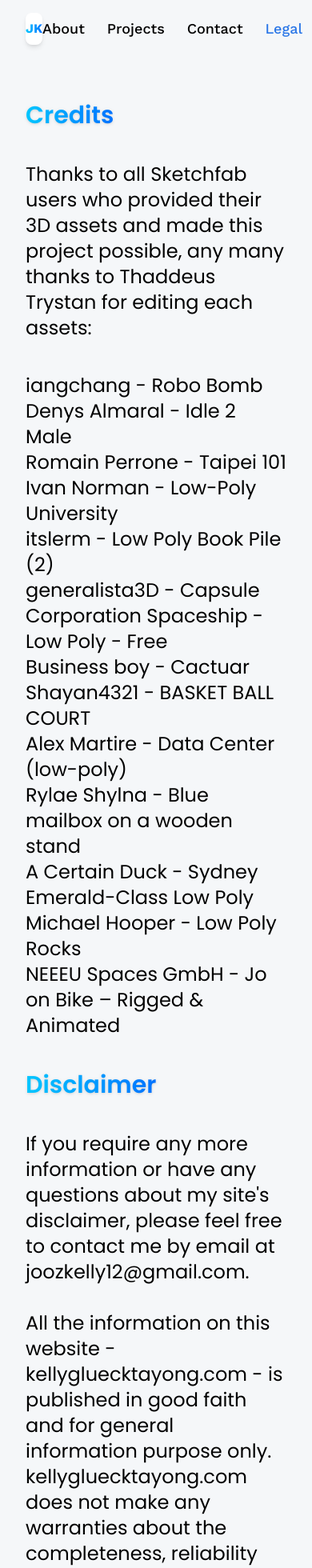
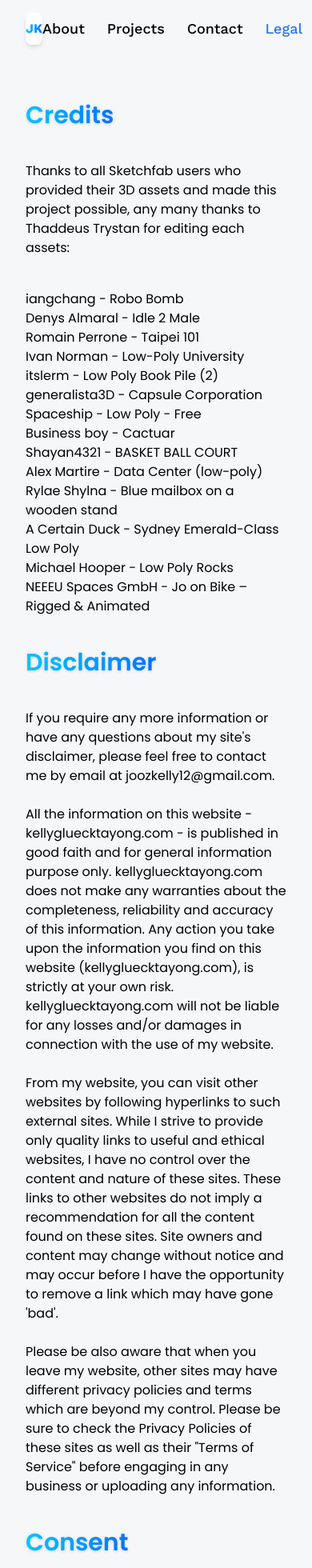
Before and after one commit to JoozKelly/kelly-portfolio, a React (Vite) app: page /legal in a window 390 px wide. Shown: the top 1960 px of the page at 80% size. Built offline with nearby package versions, Linux system fonts and the light colour scheme.

Commit message:
first commit

```diff
--- a/src/pages/Legal.jsx
+++ b/src/pages/Legal.jsx
@@ -11,12 +11,12 @@
         drop-shadow">Credits</span>
             </h1>
 
-            <div className="text-2xl font-poppins my-10 gap-16">
+            <div className="lg:text-2xl font-poppins my-10 gap-16 sm:text-xl sm:leading-snug">
                 <p > Thanks to all Sketchfab users who provided their 3D assets and made this project possible, any many
                     thanks to Thaddeus Trystan for editing each assets:</p>
             </div>
 
-            <h4 className="text-2xl font-poppins my-10 gap-16">
+            <h4 className="lg:text-2xl font-poppins my-10 gap-16 sm:text-xl sm:leading-snug">
                 iangchang - Robo Bomb <br />
                 Denys Almaral - Idle 2 Male <br />
                 Romain Perrone - Taipei 101 <br />
@@ -38,8 +38,8 @@
         drop-shadow">Disclaimer</span>
             </h1>
 
-            <div className="text-2xl font-poppins my-10 gap-16">
-                <p > If you require any more information or have any questions about my
+            <div className="lg:text-2xl font-poppins my-10 gap-16 sm:text-xl sm:leading-snug">
+                <p> If you require any more information or have any questions about my
                     site's disclaimer, please feel free to contact me by email at joozkelly12@gmail.com.
                     <br /> <br />
                     All the information on this website - kellygluecktayong.com - is published in good faith and
@@ -65,7 +65,7 @@
         drop-shadow">Consent</span>
             </h1>
 
-            <div className="text-2xl font-poppins my-10 gap-16">
+            <div className="lg:text-2xl font-poppins my-10 gap-16 sm:text-xl sm:leading-snug">
                 <p > By using my website, you hereby consent to my disclaimer and agree to its terms.
                     </p>
             </div>
@@ -75,7 +75,7 @@
         drop-shadow">Update</span>
             </h1>
 
-            <div className="text-2xl font-poppins my-10 gap-16">
+            <div className="lg:text-2xl font-poppins my-10 gap-16 sm:text-xl sm:leading-snug">
                 <p > Should I update, amend or make any changes to this document, those changes will be prominently posted here.
                     </p>
             </div>
```
